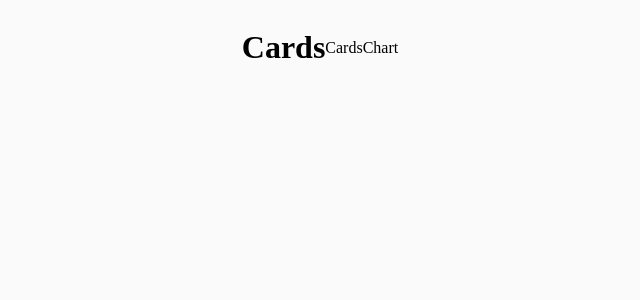
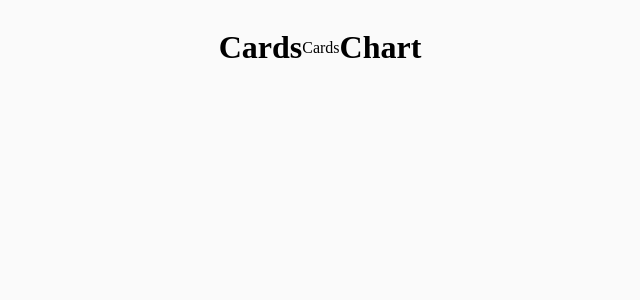
Before and after one commit to BenSheridanEdwards/COVID-19_Tracker_React, a React (Create React App) app: page / in a window 1280 px wide. Shown: the top 300 px of the page, without its empty margins (320-960 px from the left). Built offline with nearby package versions, Linux system fonts and the light colour scheme.

Commit message:
chore: return h1 tag instead of div from Chart component

```diff
--- a/src/components/Chart/Chart.jsx
+++ b/src/components/Chart/Chart.jsx
@@ -2,7 +2,7 @@ import React from 'react'
 
 const Chart = () => {
   return (
-    <div data-test="component-chart">Chart</div>
+    <h1 data-test="component-chart">Chart</h1>
   )
 }
 
```
